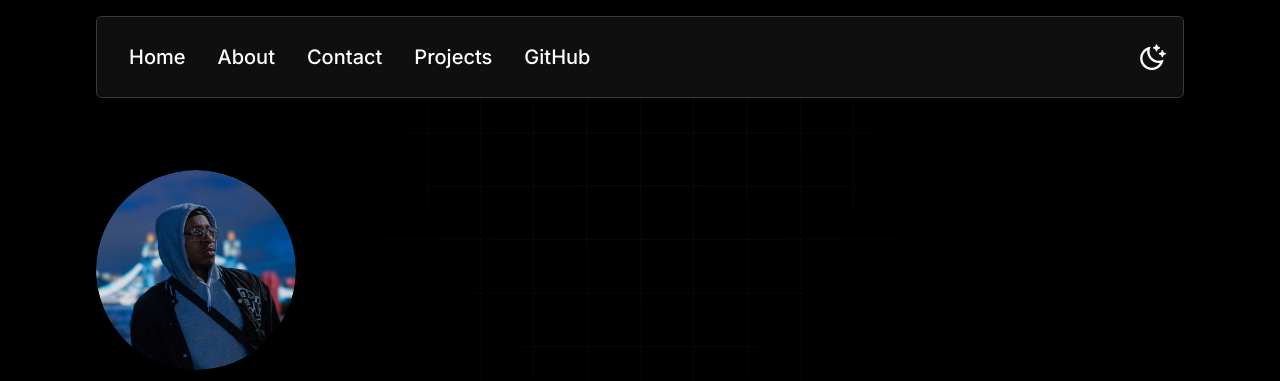
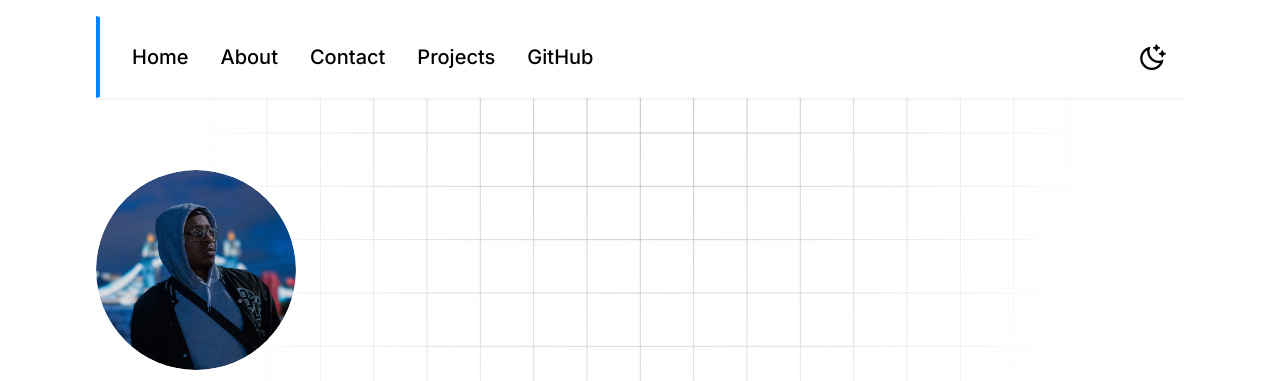
Before and after one commit to rorunsolu/Frontend-Portfolio, a website built with Vite: page index.html in a window 1280 px wide. Shown: the top 381 px of the page. Built offline with nearby package versions, Linux system fonts and the light colour scheme.

Commit message:
lightmode should be the default

```diff
--- a/src/styles/style.scss
+++ b/src/styles/style.scss
@@ -36,42 +36,8 @@
 
     --shadow: 0px 2px 2px rgba(10, 12.67, 18, 0.05);
 
-    --blurred-color-1: hsla(0, 0%, 25%, 70%);
-    --blurred-color-2: hsl(0, 0%, 0%);
-    --blurred-circle: radial-gradient(closest-side, var(--blurred-color-1), var(--blurred-color-2));
+    // Default Light Mode Vars
 
-    // Default Dark Mode Variables
-
-    --blackOrWhite: hsl(0, 0%, 100%);
-    --iconColor: hsla(220, 4%, 82%, 1);
-
-    --base-color: hsl(0, 0%, 0%);
-    --base-color-variant: hsla(0, 0%, 6%, 1%);
-    --base-color-variant-2: hsla(0, 0%, 15%, 40%);
-
-    --text-color: hsla(220, 4%, 80%, 1);
-    --text-color-variant: #cacaca;
-    --text-color-h2: hsla(0, 0%, 97%, 1);
-    --text-color-h3: hsla(0, 0%, 97%, 1);
-
-    --primary-color: hsl(0, 0%, 100%);
-    --accent-color: hsl(0, 0%, 90%);
-
-    --primary-border: 1.99px solid #373a41;
-    --secondary-border: 1.99px solid #373a41;
-    --border-color: #373a41;
-
-    --border-radius: 0.35rem;
-    --border-radius-left: 0.35rem;
-
-    --bg-btn: hsl(0, 0%, 100%);
-
-    --blurred-color-1: hsla(0, 0%, 25%, 70%);
-    --blurred-color-2: hsl(0, 0%, 0%);
-    --blurred-circle: radial-gradient(closest-side, var(--blurred-color-1), var(--blurred-color-2));
-}
-
-.lightmode {
     --blackOrWhite: hsl(0, 0%, 0%);
     --iconColor: var(--blue);
 
@@ -100,10 +66,35 @@
     --primary-border: 4px solid var(--blue);
     --bg-btn: var(--blue);
     --border-color: var(--blue);
+}
 
-    --blurred-color-1: hsl(0, 0%, 100%);
-    --blurred-color-2: hsl(0, 0%, 100%);
-    --blurred-circle: radial-gradient(closest-side, var(--blurred-color-1), var(--blurred-color-2));
+.lightmode {
+    // Default Dark Mode Variables
+    // I can't be btohered to change the name to darkmode
+
+    --blackOrWhite: hsl(0, 0%, 100%);
+    --iconColor: hsla(220, 4%, 82%, 1);
+
+    --base-color: hsl(0, 0%, 0%);
+    --base-color-variant: hsla(0, 0%, 6%, 1%);
+    --base-color-variant-2: hsla(0, 0%, 15%, 40%);
+
+    --text-color: hsla(220, 4%, 80%, 1);
+    --text-color-variant: #cacaca;
+    --text-color-h2: hsla(0, 0%, 97%, 1);
+    --text-color-h3: hsla(0, 0%, 97%, 1);
+
+    --primary-color: hsl(0, 0%, 100%);
+    --accent-color: hsl(0, 0%, 90%);
+
+    --primary-border: 1.99px solid #373a41;
+    --secondary-border: 1.99px solid #373a41;
+    --border-color: #373a41;
+
+    --border-radius: 0.35rem;
+    --border-radius-left: 0.35rem;
+
+    --bg-btn: hsl(0, 0%, 100%);
 }
 
 * {
--- a/src/themeSwitcher.js
+++ b/src/themeSwitcher.js
@@ -21,3 +21,5 @@ themeSwitch.addEventListener("click", () => {
   lightmode = localStorage.getItem("lightmode");
   lightmode !== "active" ? enablelightmode() : disablelightmode();
 });
+
+// I can't be btohered to change the names to darkmode but technically this is darkmode
```
